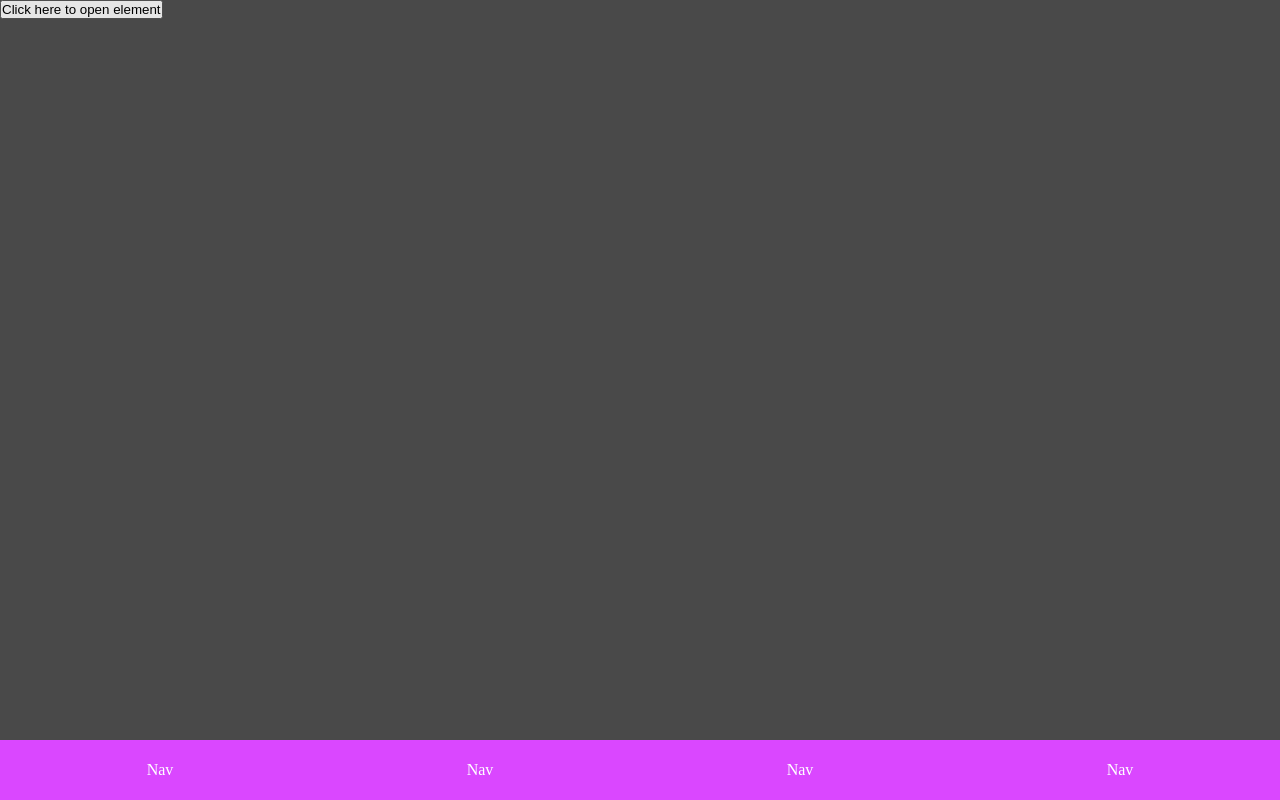
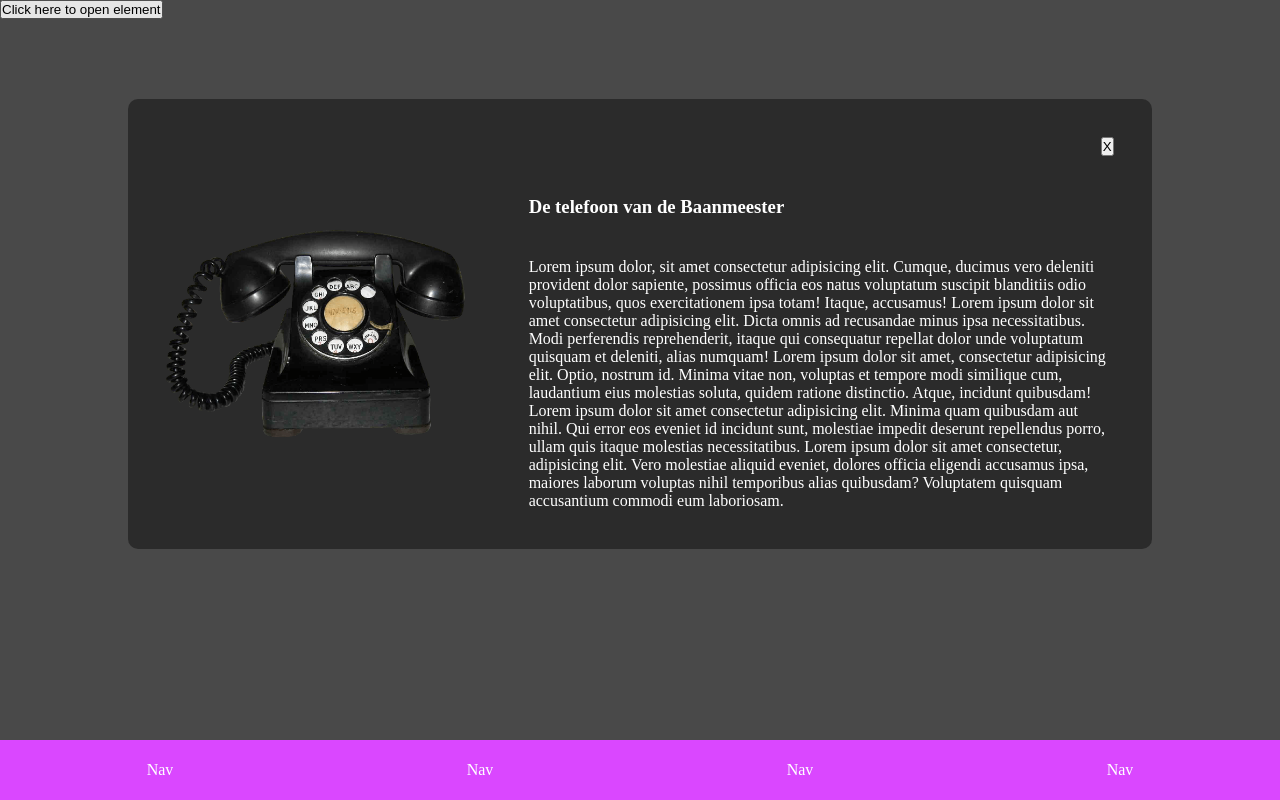
Before and after one commit to IlyesDjari/TrainWorld, a website: page Web-APP/docs/pages/index.html in a window 1280 px wide. Drawn offline with Linux system fonts and the light colour scheme.

Commit message:
WIP added popout content

```diff
--- a/Web-APP/docs/pages/index.html
+++ b/Web-APP/docs/pages/index.html
@@ -17,12 +17,35 @@
     </div>
 
 
-    <div class="houseplan">
-
+    <div class="houseplanbuttons">
         <button id="planelement">
             Click here to open element
         </button>
+    </div>
 
+    <div id="houseplanpopup">
+        <button id="firstpopupquit">
+            X
+        </button>
+        <div class="firstpopup">
+            <img class="firstpopupimg" src="../images/home images/phoneexample.png" alt="">
+            <div class="firstpopuptext">
+                <h3>De telefoon van de Baanmeester</h3>
+                <p>Lorem ipsum dolor, sit amet consectetur adipisicing elit. Cumque, ducimus vero deleniti provident
+                    dolor sapiente, possimus officia eos natus voluptatum suscipit blanditiis odio voluptatibus, quos
+                    exercitationem ipsa totam! Itaque, accusamus! Lorem ipsum dolor sit amet consectetur adipisicing
+                    elit. Dicta omnis ad recusandae minus ipsa necessitatibus. Modi perferendis reprehenderit, itaque
+                    qui consequatur repellat dolor unde voluptatum quisquam et deleniti, alias numquam! Lorem ipsum
+                    dolor sit amet, consectetur adipisicing elit. Optio, nostrum id. Minima vitae non, voluptas et
+                    tempore modi similique cum, laudantium eius molestias soluta, quidem ratione distinctio. Atque,
+                    incidunt quibusdam! Lorem ipsum dolor sit amet consectetur adipisicing elit. Minima quam quibusdam
+                    aut nihil. Qui error eos eveniet id incidunt sunt, molestiae impedit deserunt repellendus porro,
+                    ullam quis itaque molestias necessitatibus. Lorem ipsum dolor sit amet consectetur, adipisicing
+                    elit. Vero molestiae aliquid eveniet, dolores officia eligendi accusamus ipsa, maiores laborum
+                    voluptas nihil temporibus alias quibusdam? Voluptatem quisquam accusantium commodi eum laboriosam.
+                </p>
+            </div>
+        </div>
     </div>
 
 
--- a/Web-APP/docs/styling-pages/style.css
+++ b/Web-APP/docs/styling-pages/style.css
@@ -3,7 +3,7 @@
     padding: 0;
     box-sizing: border-box;
     box-shadow: none;
-    overflow: hi;
+    overflow-x: hidden;
     text-decoration: none;
     list-style: none;
 }
@@ -84,4 +84,35 @@ body {
         }
     }
 
+    #houseplanpopup {
+        margin: 10vh 10vw 10vh 10vw;
+        padding: 3%;
+        background-color: rgb(43, 43, 43);
+        border-radius: 10px;
+        width: 80vw;
+    }
+
+    #firstpopupquit {
+        margin-left: 73vw;
+    }
+
+    .firstpopup {
+        display: flex;
+        flex-direction: row;
+        gap: 5vw;
+        overflow-y: scroll;
+    }
+
+    .firstpopupimg {
+        display: flex;
+        align-self: center;
+        width: 300vw;
+    }
+
+    .firstpopuptext * {
+        margin-top: 5vh;
+        display: flex;
+        flex-direction: column;
+        gap: 5vh;
+    }
 }
--- a/Web-APP/src/index.js
+++ b/Web-APP/src/index.js
@@ -11,6 +11,10 @@ setInterval(() => {
     }
 }, 1000);
 
-document.getElementById('planelement').addEventListener(click, () => {
+document.getElementById('planelement').addEventListener("click", (e) => {
+    e.preventDefault;
+
+    document.getElementById('planelement').style.display = "none";
+
     console.log("clicked");
 })
```
Also changed, not shown: Web-APP/docs/images/home images/phoneexample.png (added).
